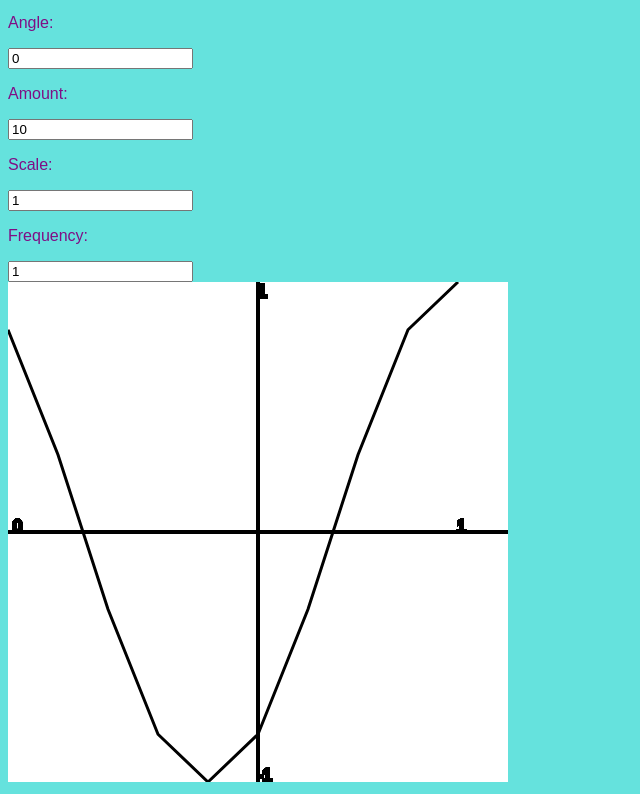
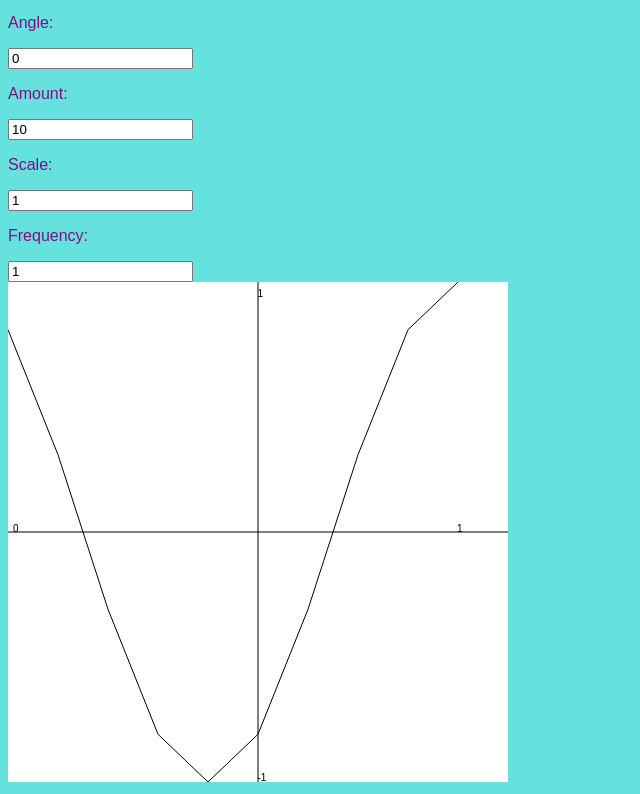
Before and after one commit to WeGlove/WeGlove.github.io, a plain HTML site: page html/experiments/fourier.html in a window 1280 px wide. Shown: the part 514-1308 px from the top of the page, without its empty margins (0-640 px from the left). Drawn offline with Linux system fonts and the light colour scheme.

Commit message:
Updated figure to work with canvas

```diff
--- a/html/experiments/fourier.html
+++ b/html/experiments/fourier.html
@@ -23,8 +23,8 @@
         <p>Frequency:</p>
         <input type='text' id='freq' value="1"/>
     </form>
-    <svg height="500" width="500" align="center" id="figure" style="fill:none;stroke:black;stroke-width:3;background-color:white">
-    </svg>
+    <canvas height="500" width="500" align="center" id="figure" style="fill:none;stroke:black;stroke-width:3;background-color:white">
+    </canvas>
 
     <script src="../../js/libs/matrix.js"></script>
     <script src="../../js/libs/figure.js"></script>
--- a/js/libs/figure.js
+++ b/js/libs/figure.js
@@ -1,30 +1,29 @@
 class Figure{
 
-	constructor(svg, bbox){
-		this.svg = svg;
+	constructor(canvas, window){
+		this.canvas = canvas;
 		this.plots = [];
-		this.bbox = bbox;
-		this.axis = [];
+		this.window = window;
 	}
 
 	plot_line(values){
-		let line = this.transform_points(values);
-		this.plots.push([values, line]);
-		this.svg.appendChild(line);
+		this.plots.push(values);
+		let ctx = this.canvas.getContext("2d");
+		let point = this.transform_point(new Matrix([[values.values[0][0], values.values[0][1]]]));
+		ctx.beginPath();
+		ctx.moveTo(point.values[0][0],point.values[0][1]);
+		for (let val = 1; val < values.shape[0]; val++){
+			point = this.transform_point(new Matrix([[values.values[val][0], values.values[val][1]]]));
+			ctx.lineTo(point.values[0][0], point.values[0][1]);
+		}
+		ctx.stroke();
 	}
 
-	transform_points(values){
-		let bbox = this.svg.getBoundingClientRect();
-		let line = document.createElementNS("http://www.w3.org/2000/svg", 'polyline');
-		let points = "";
-		for (let row=0; row<values.shape[0]; row++){
-			let x = values.values[row][0] * bbox.width / (this.bbox.values[1][0]-this.bbox.values[0][0]) - this.bbox.values[0][0] * bbox.width / (this.bbox.values[1][0]-this.bbox.values[0][0]);
-			let y = values.values[row][1] * bbox.height / (this.bbox.values[1][1]-this.bbox.values[0][1]) - this.bbox.values[0][1] * bbox.height / (this.bbox.values[1][1]-this.bbox.values[0][1]);
-			y = bbox.height - y;
-			points += x + "," + y + " ";
-		}
-		line.setAttribute("points", points);
-		return line;
+	transform_point(point){
+		let x = point.values[0][0] * this.canvas.width /  (this.window.values[1][0]-this.window.values[0][0]) - this.window.values[0][0] * this.canvas.width /  (this.window.values[1][0]-this.window.values[0][0]);
+		let y = point.values[0][1] * this.canvas.height / (this.window.values[1][1]-this.window.values[0][1]) - this.window.values[0][1] * this.canvas.height / (this.window.values[1][1]-this.window.values[0][1]);
+		y = this.canvas.height - y;
+		return new Matrix([[x, y]]);
 	}
 
 	set_bbox(bbox){
@@ -32,54 +31,26 @@ class Figure{
 	}
 
 	clear(){
-		for (let child of this.plots){
-			this.svg.removeChild(child[1]);
-		}
-		this.plots = [];
+		this.canvas.getContext("2d").clearRect(0, 0, this.canvas.width, this.canvas.height);
 	}
 
 	plot_axis(x_axis, y_axis){
-		let bbox = this.svg.getBoundingClientRect();
-		let x_line = document.createElementNS("http://www.w3.org/2000/svg", 'polyline');
-		let x_points = "0," + y_axis*bbox.height + " " +
-					 bbox.width+"," + y_axis*bbox.height;
-		x_line.setAttribute("points", x_points);
-		let x_text_left = document.createElementNS("http://www.w3.org/2000/svg", 'text');
-		let x_text_right = document.createElementNS("http://www.w3.org/2000/svg", 'text');
-		x_text_left.textContent = this.bbox.values[0][0];
-		x_text_left.setAttribute("x", "5");
-		x_text_left.setAttribute("y", (bbox.height-1)*y_axis);
-		x_text_right.textContent = this.bbox.values[1][0];
-		x_text_right.setAttribute("x", (bbox.width-1)-50);
-		x_text_right.setAttribute("y", (bbox.height-1)*y_axis);
+		let ctx = this.canvas.getContext("2d");
+		ctx.beginPath();
+		ctx.moveTo(0 ,y_axis*this.canvas.height);
+		ctx.lineTo(this.canvas.width ,y_axis*this.canvas.height);
+		ctx.stroke();
 
-		let y_line = document.createElementNS("http://www.w3.org/2000/svg", 'polyline');
-		let y_points = x_axis*bbox.width +",0 " +
-					   x_axis*bbox.width +","+ bbox.height;
-		y_line.setAttribute("points", y_points);
-		let y_text_up = document.createElementNS("http://www.w3.org/2000/svg", 'text');
-		let y_text_down = document.createElementNS("http://www.w3.org/2000/svg", 'text');
-		y_text_up.textContent = this.bbox.values[1][1];
-		y_text_up.setAttribute("x", (bbox.width-1)*x_axis);
-		y_text_up.setAttribute("y", 15);
-		y_text_down.textContent = this.bbox.values[0][1];
-		y_text_down.setAttribute("x", (bbox.width-1)*x_axis);
-		y_text_down.setAttribute("y", bbox.height-1);
+		ctx.beginPath();
+		ctx.moveTo(x_axis*this.canvas.width ,0);
+		ctx.lineTo(x_axis*this.canvas.width ,this.canvas.height)
+		ctx.stroke();
 
-		this.axis.push(x_line);
-		this.svg.appendChild(x_line);
-		this.axis.push(x_text_left);
-		this.svg.appendChild(x_text_left);
-		this.axis.push(x_text_right);
-		this.svg.appendChild(x_text_right);
+		ctx.fillText(this.window.values[0][0],5,(this.canvas.height-1)*y_axis);
+		ctx.fillText(this.window.values[1][0],(this.canvas.width-1)-50,(this.canvas.height-1)*y_axis);
 
-		this.axis.push(y_line);
-		this.svg.appendChild(y_line);
-		this.axis.push(y_text_up);
-		this.svg.appendChild(y_text_up);
-		this.axis.push(y_text_down);
-		this.svg.appendChild(y_text_down);
-
+		ctx.fillText(this.window.values[1][1],(this.canvas.width-1)*x_axis,15);
+		ctx.fillText(this.window.values[0][1],(this.canvas.width-1)*x_axis,this.canvas.height-1);
 	}
 
 }
```
Also changed, not shown: html/experiments/plot.html (+2 -2 lines).
